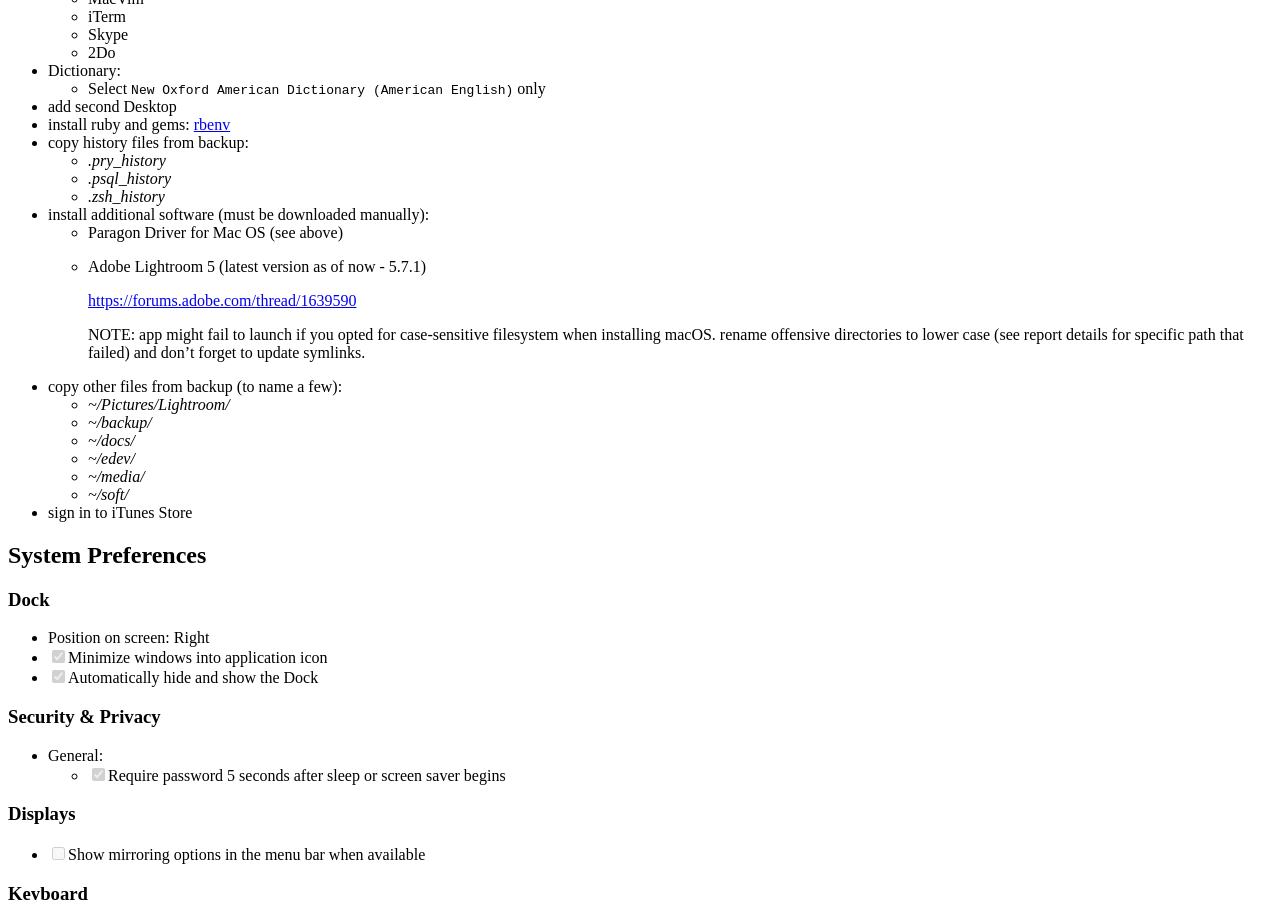
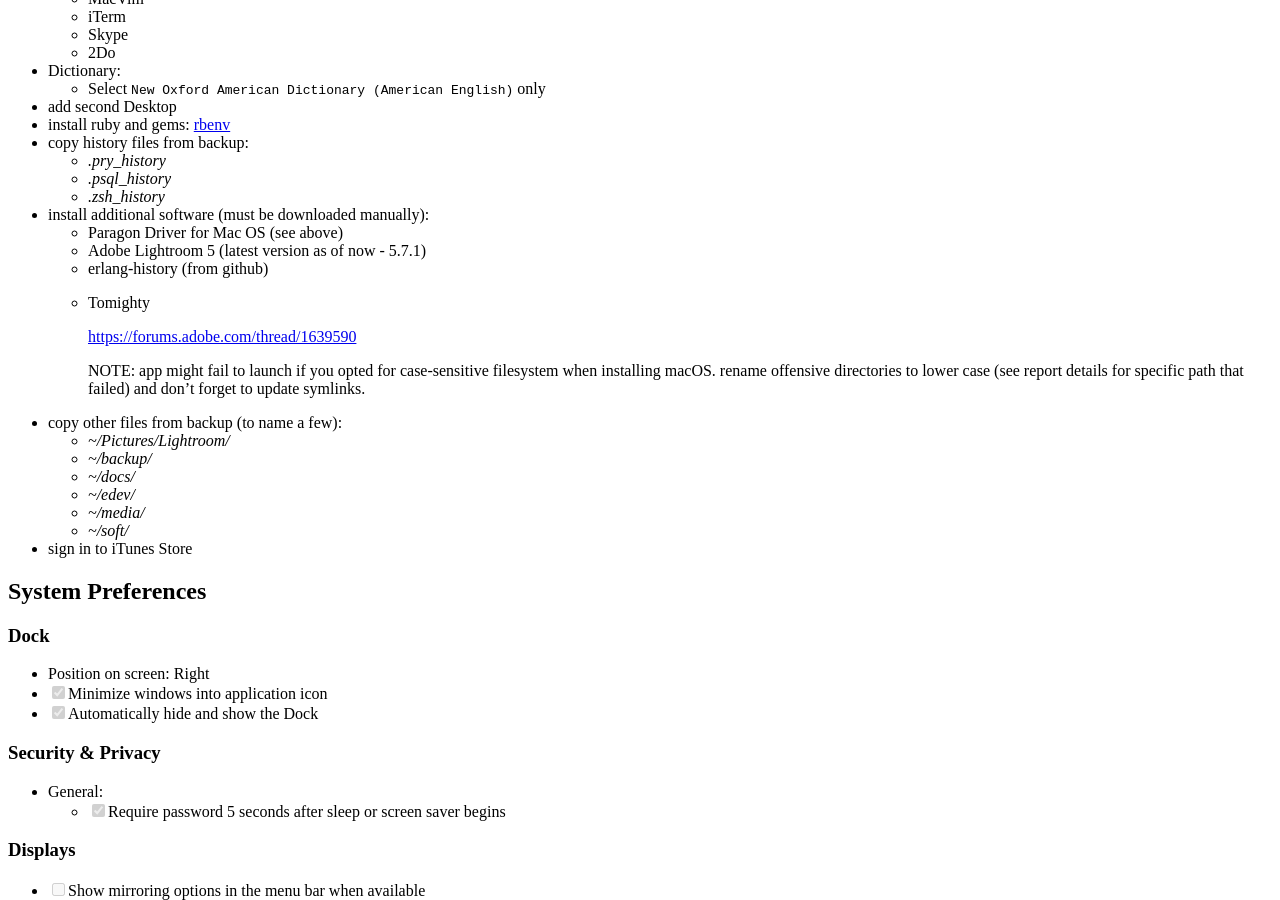
Before and after one commit to tap349/tap349.github.io, a Jekyll site: the page built from _posts/2016-10-03-macos-configuration.md, in a window 1280 px wide and 900 px high, scrolled down 1153 px. Built offline with Jekyll 4.4.1, drawn with Linux system fonts in a browser that asks for light colours.

Commit message:
update 2017-01-09_15:17:41

```diff
--- a/_posts/2016-10-03-macos-configuration.md
+++ b/_posts/2016-10-03-macos-configuration.md
@@ -74,6 +74,8 @@
 - install additional software (must be downloaded manually):
   - Paragon Driver for Mac OS (see above)
   - Adobe Lightroom 5 (latest version as of now - 5.7.1)
+  - erlang-history (from github)
+  - Tomighty
 
     <https://forums.adobe.com/thread/1639590>
 
```
